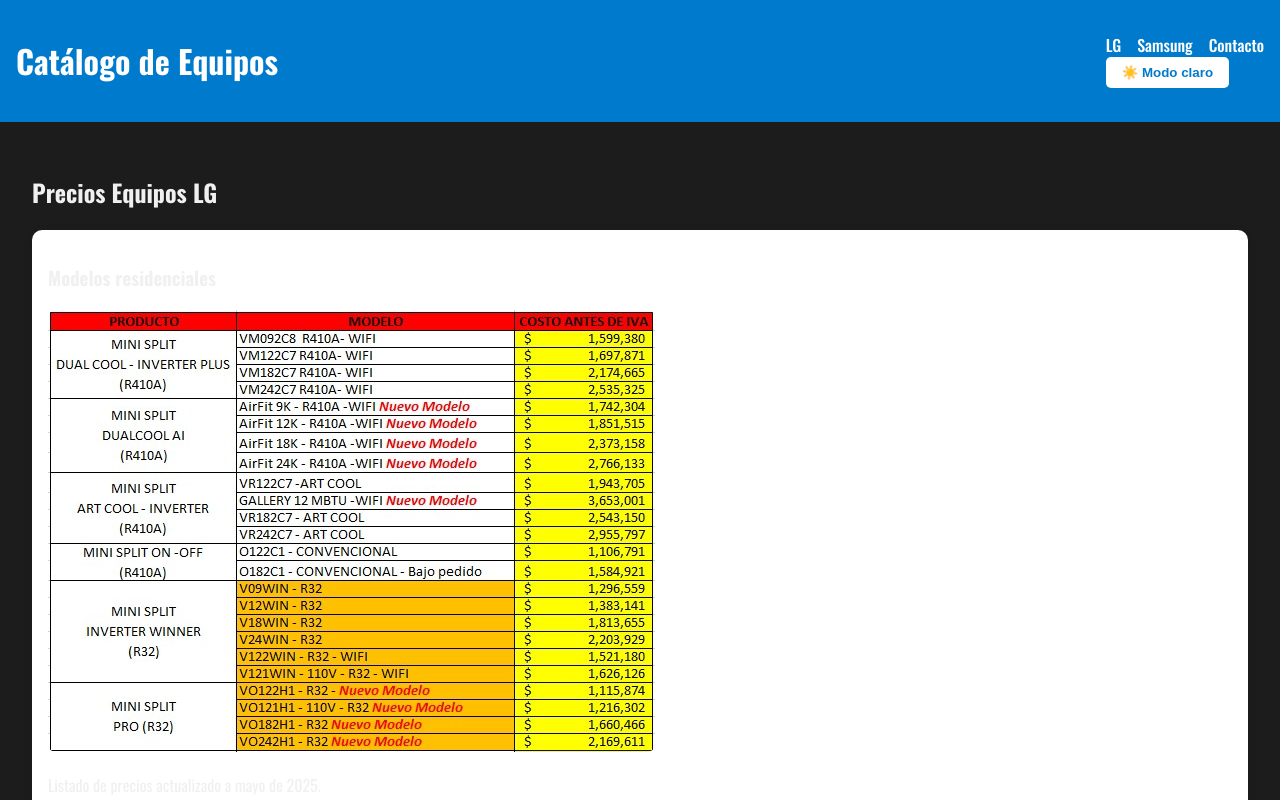
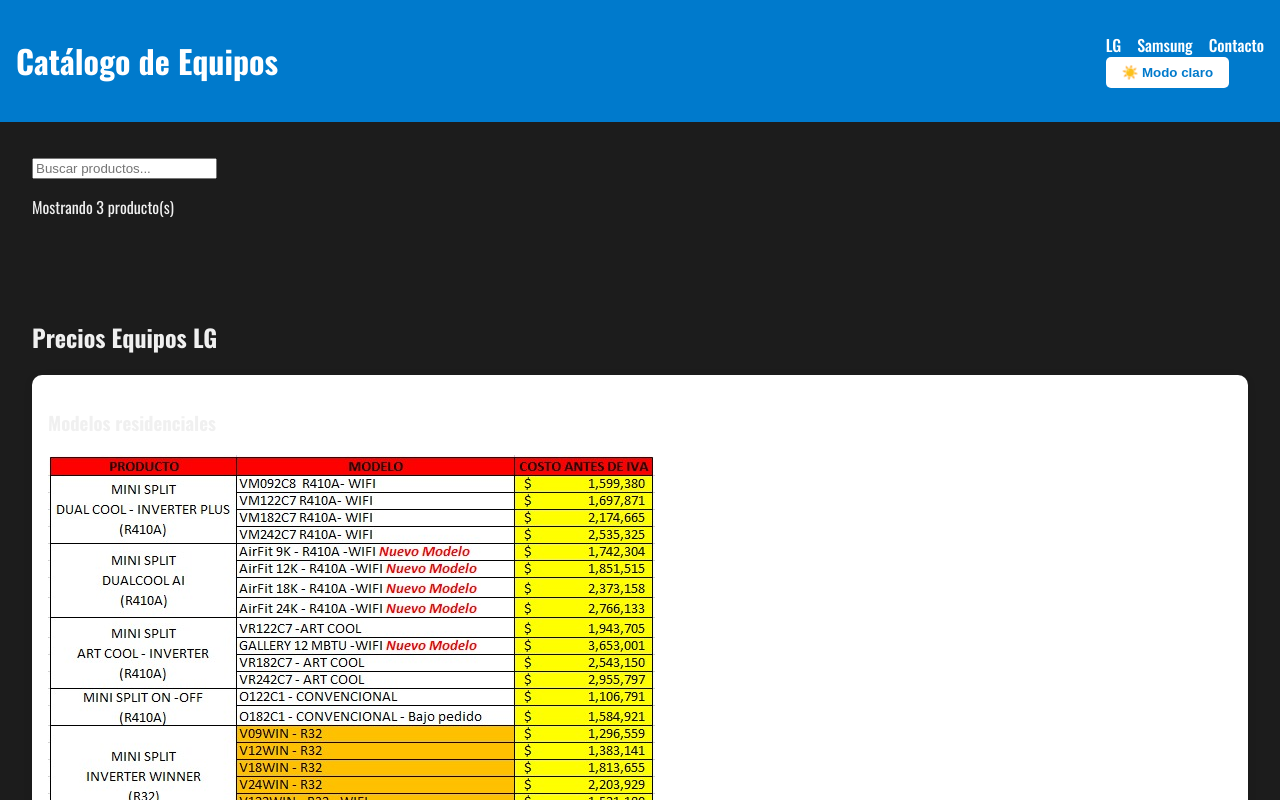
Before and after one commit to Yeinner20/miweb, a plain HTML site: page index.html in a window 1280 px wide. Both pictures are taken after a click on the button "🌙 Modo oscuro". Shown: the top 800 px of the page. Drawn offline with nearby package versions, Linux system fonts and the light colour scheme.

Commit message:
para mostrar en sitio

```diff
--- a/index.html
+++ b/index.html
@@ -24,6 +24,11 @@
   </header>
 
   <main class="container">
+    <section id="buscador" class="buscador">
+     <input type="text" id="input-busqueda" placeholder="Buscar productos..." />
+     <p id="contador-productos">Mostrando todos los productos</p>
+    </section>
+
     <section id="lg">
       <h2>Precios Equipos LG</h2>
       <div class="productos-lg"></div>
--- a/script.js
+++ b/script.js
@@ -1,24 +1,11 @@
-// script.js
-
 document.addEventListener("DOMContentLoaded", () => {
   const btnModo = document.getElementById("modo-btn");
   const body = document.body;
+  const inputBusqueda = document.getElementById("input-busqueda");
+  const contador = document.getElementById("contador-productos");
+  const contenedorLG = document.querySelector(".productos-lg");
+  const contenedorSamsung = document.querySelector(".productos-samsung");
 
-  // 🌓 Modo oscuro
-  const modoGuardado = localStorage.getItem("modo");
-  if (modoGuardado === "oscuro") {
-    body.classList.add("dark-mode");
-    btnModo.textContent = "☀️ Modo claro";
-  }
-
-  btnModo.addEventListener("click", () => {
-    body.classList.toggle("dark-mode");
-    const modo = body.classList.contains("dark-mode") ? "oscuro" : "claro";
-    btnModo.textContent = modo === "oscuro" ? "☀️ Modo claro" : "🌙 Modo oscuro";
-    localStorage.setItem("modo", modo);
-  });
-
-  // 📦 Productos directamente en JS (para GitHub Pages)
   const productos = [
     {
       marca: "LG",
@@ -43,22 +30,63 @@ document.addEventListener("DOMContentLoaded", () => {
     }
   ];
 
-  // 🔁 Renderizado dinámico
-  productos.forEach((producto) => {
+  // 🌓 Modo oscuro persistente
+  const modoGuardado = localStorage.getItem("modo");
+  if (modoGuardado === "oscuro") {
+    body.classList.add("dark-mode");
+    btnModo.textContent = "☀️ Modo claro";
+  }
+
+  btnModo.addEventListener("click", () => {
+    body.classList.toggle("dark-mode");
+    const modo = body.classList.contains("dark-mode") ? "oscuro" : "claro";
+    btnModo.textContent = modo === "oscuro" ? "☀️ Modo claro" : "🌙 Modo oscuro";
+    localStorage.setItem("modo", modo);
+  });
+
+  // 🔁 Función para renderizar productos
+  function renderizarProductos(filtrados) {
+    contenedorLG.innerHTML = "";
+    contenedorSamsung.innerHTML = "";
+
+    if (filtrados.length === 0) {
+      contador.textContent = "No se encontraron productos.";
+      return;
+    }
+
+    filtrados.forEach((producto) => {
       const contenedor =
-      producto.marca === "LG"
-        ? document.querySelector(".productos-lg")
-        : document.querySelector(".productos-samsung");
+        producto.marca === "LG" ? contenedorLG : contenedorSamsung;
 
       const post = document.createElement("article");
       post.classList.add("post");
-
       post.innerHTML = `
         <h3>${producto.titulo}</h3>
         <img src="${producto.imagen}" alt="${producto.titulo}" />
         <p>${producto.descripcion}</p>
       `;
-
       contenedor.appendChild(post);
     });
+
+    contador.textContent = `Mostrando ${filtrados.length} producto(s)`;
+  }
+
+  // 🔍 Filtro en tiempo real
+  inputBusqueda.addEventListener("input", () => {
+    const texto = inputBusqueda.value.toLowerCase().trim();
+
+    const resultado = productos.filter((producto) => {
+      return (
+        producto.titulo.toLowerCase().includes(texto) ||
+        producto.descripcion.toLowerCase().includes(texto) ||
+        producto.marca.toLowerCase().includes(texto) ||
+        producto.categoria.toLowerCase().includes(texto)
+      );
     });
+
+    renderizarProductos(resultado);
+  });
+
+  // 🟢 Render inicial
+  renderizarProductos(productos);
+});
```
Lines whose indentation alone changed are shown as unchanged.
